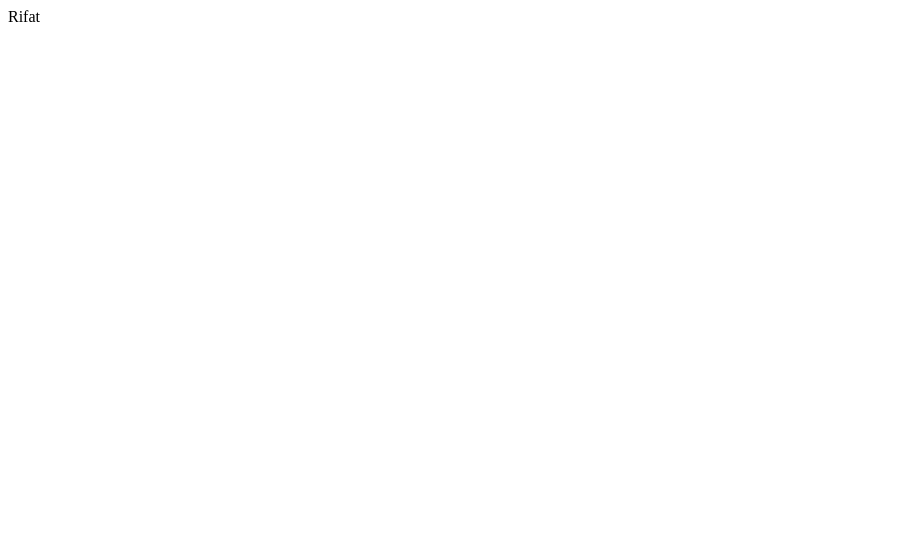
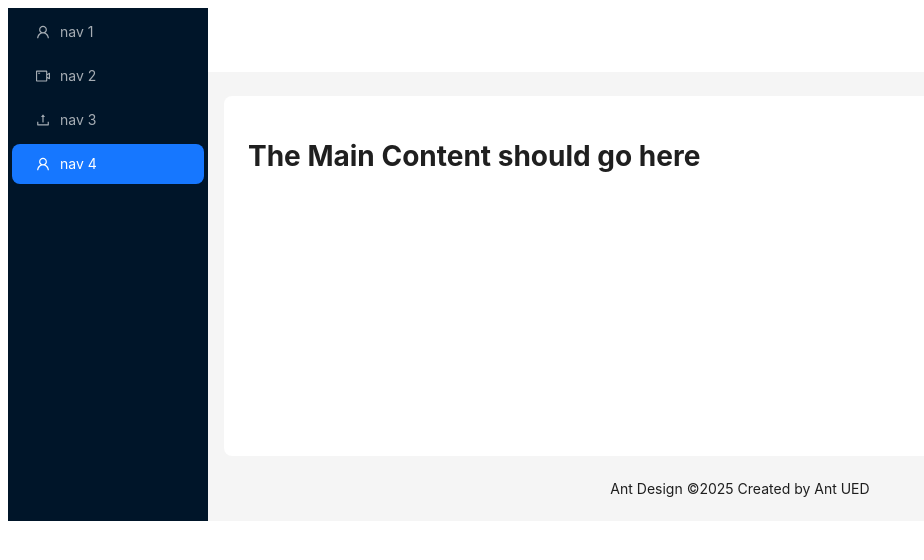
Before and after one commit to muntasirrifat23/university-management-frontend, a React (Vite) app: page / in a window 1280 px wide. Shown: the top 560 px of the page, without its empty margins (0-924 px from the left). Built offline with nearby package versions, Linux system fonts and the light colour scheme.

Commit message:
make layout

```diff
--- a/package.json
+++ b/package.json
@@ -10,6 +10,7 @@
     "preview": "vite preview"
   },
   "dependencies": {
+    "@ant-design/icons": "^5.6.1",
     "antd": "^5.23.4",
     "react": "^19.0.0",
     "react-dom": "^19.0.0",
--- a/src/App.tsx
+++ b/src/App.tsx
@@ -1,13 +1,11 @@
-
-// import './App.css'
+import MainLayout from "./components/layout/MainLayout";
 
 function App() {
-
   return (
-   <div>
-    Rifat
-   </div>
-  )
+    <div>
+      <MainLayout></MainLayout>
+    </div>
+  );
 }
 
-export default App
+export default App;
--- /dev/null
+++ b/src/components/layout/MainLayout.tsx
@@ -0,0 +1,66 @@
+import React, { createElement } from 'react';
+import { UploadOutlined, UserOutlined, VideoCameraOutlined } from '@ant-design/icons';
+import { Layout, Menu, theme } from 'antd';
+
+const { Header, Content, Footer, Sider } = Layout;
+
+const items = [UserOutlined, VideoCameraOutlined, UploadOutlined, UserOutlined].map(
+  (icon, index) => ({
+    key: String(index + 1),
+    icon: createElement(icon),
+    label: `nav ${index + 1}`,
+  }),
+);
+
+const MainLayout: React.FC = () => {
+  const {
+    token: { colorBgContainer, borderRadiusLG },
+  } = theme.useToken();
+
+  return (
+    <Layout>
+      <Sider
+        breakpoint="lg"
+        collapsedWidth="0"
+        onBreakpoint={(broken) => {
+          console.log(broken);
+        }}
+        onCollapse={(collapsed, type) => {
+          console.log(collapsed, type);
+        }}
+      >
+        <div className="demo-logo-vertical" />
+        <Menu theme="dark" mode="inline" defaultSelectedKeys={['4']} items={items} />
+      </Sider>
+      <Layout>
+        <Header style={{ padding: 0, background: colorBgContainer }} />
+        <Content style={{ margin: '24px 16px 0' }}>
+          <div
+            style={{
+              padding: 24,
+              minHeight: 360,
+              background: colorBgContainer,
+              borderRadius: borderRadiusLG,
+            }}
+          >
+            <h1>The Main Content should go here</h1>
+          </div>
+        </Content>
+        <Footer style={{ textAlign: 'center' }}>
+          Ant Design ©{new Date().getFullYear()} Created by Ant UED
+        </Footer>
+      </Layout>
+    </Layout>
+  );
+};
+
+export default MainLayout;
+// const MainLayout = () => {
+//     return (
+//         <div>
+
+//         </div>
+//     );
+// };
+
+// export default MainLayout;
```
Also changed, not shown: src/components/layout/AdminLayout.tsx (added, +9 -0 lines), 1 other file (tests, documents, lock files or other folders).
